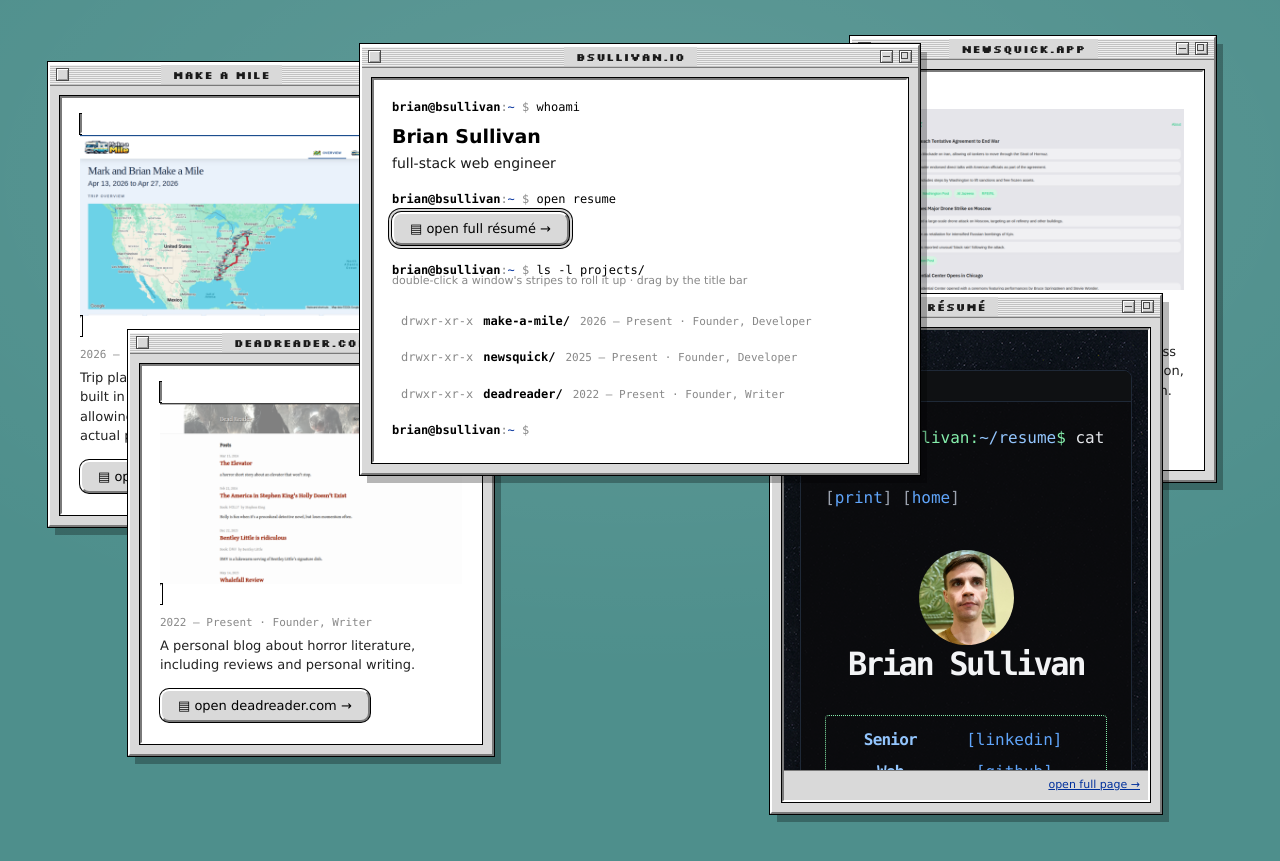
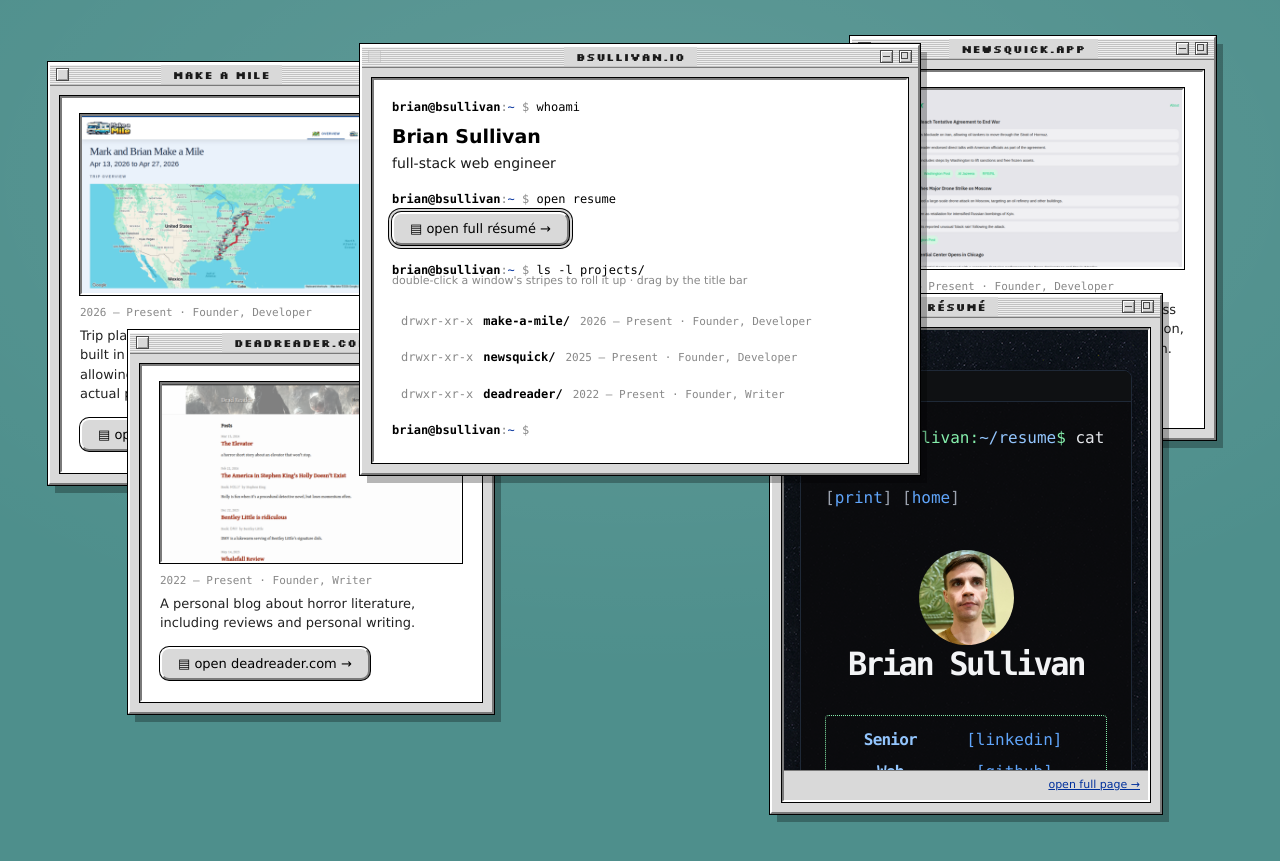
Before and after one commit to bsullivan-io/bsullivan.io, a Jekyll site: the page built from index.html, in a window 1280 px wide. Shown: the top 861 px of the page. Built offline with Jekyll 4.4.1, drawn with Linux system fonts in a browser that asks for light colours.

Commit message:
Disable main window close box; fix thumbnail bracket artifact
The bsullivan.io window can no longer be closed (its close box is
disabled and dimmed) since it is the launcher for the other windows.

Make .thumb display:block so its border renders as a proper frame
instead of splitting into "[ ]" brackets around the block image, and
drop loading="lazy" so thumbnails in offscreen absolutely-positioned
windows still load.

Co-Authored-By: Claude Opus 4.8 <noreply@anthropic.com>

```diff
--- a/_layouts/home.html
+++ b/_layouts/home.html
@@ -113,6 +113,8 @@
       box-shadow: inset 1px 1px 0 #fff, inset -1px -1px 0 #9a9a9a;
     }
     .ctl:active { box-shadow: inset 1px 1px 0 #9a9a9a, inset -1px -1px 0 #fff; }
+    .ctl[disabled] { cursor: default; box-shadow: none; border-color: #bdbdbd; background: var(--face); opacity: 0.55; }
+    .ctl[disabled]::after { opacity: 0.5; }
     .ctl.zoom::after {
       content: ""; position: absolute; top: 1px; left: 1px;
       width: 5px; height: 5px; border: 1px solid var(--sh-dk); background: var(--face);
@@ -167,7 +169,7 @@
     .entry:hover .name, .entry:focus-visible .name { color: #fff; }
 
     /* ---- project window content ---- */
-    .thumb { width: 100%; aspect-ratio: 5 / 3; overflow: hidden; background: #fff;
+    .thumb { display: block; width: 100%; aspect-ratio: 5 / 3; overflow: hidden; background: #fff;
       border: 2px solid; border-color: var(--sh) var(--hi) var(--hi) var(--sh); box-shadow: 0 0 0 1px #000; }
     .thumb img { width: 100%; height: 100%; object-fit: cover; object-position: top center; display: block; }
     .proj-meta { font-family: Monaco, "Courier New", monospace; font-size: 11px; color: var(--ink-faint); margin: 10px 0 4px; }
@@ -197,7 +199,7 @@
     <!-- ================= MAIN WINDOW ================= -->
     <main class="window main" id="win-main" aria-label="Brian Sullivan">
       <div class="titlebar">
-        <button type="button" class="ctl close" aria-label="Close"></button>
+        <button type="button" class="ctl close" aria-label="Close (disabled)" disabled></button>
         <span class="tb-fill"></span>
         <span class="title">bsullivan.io</span>
         <span class="tb-fill"></span>
@@ -265,7 +267,7 @@
           <div class="window-body">
             <div class="pane">
               {% if p.image %}
-              <span class="thumb"><img src="{{ p.image }}" alt="Screenshot of {{ p.project }}" loading="lazy" width="640" height="384"></span>
+              <span class="thumb"><img src="{{ p.image }}" alt="Screenshot of {{ p.project }}" width="640" height="384"></span>
               {% endif %}
               <div class="proj-meta">{{ p.duration }} · {{ p.role }}</div>
               <p class="desc">{{ p.description }}</p>
```
